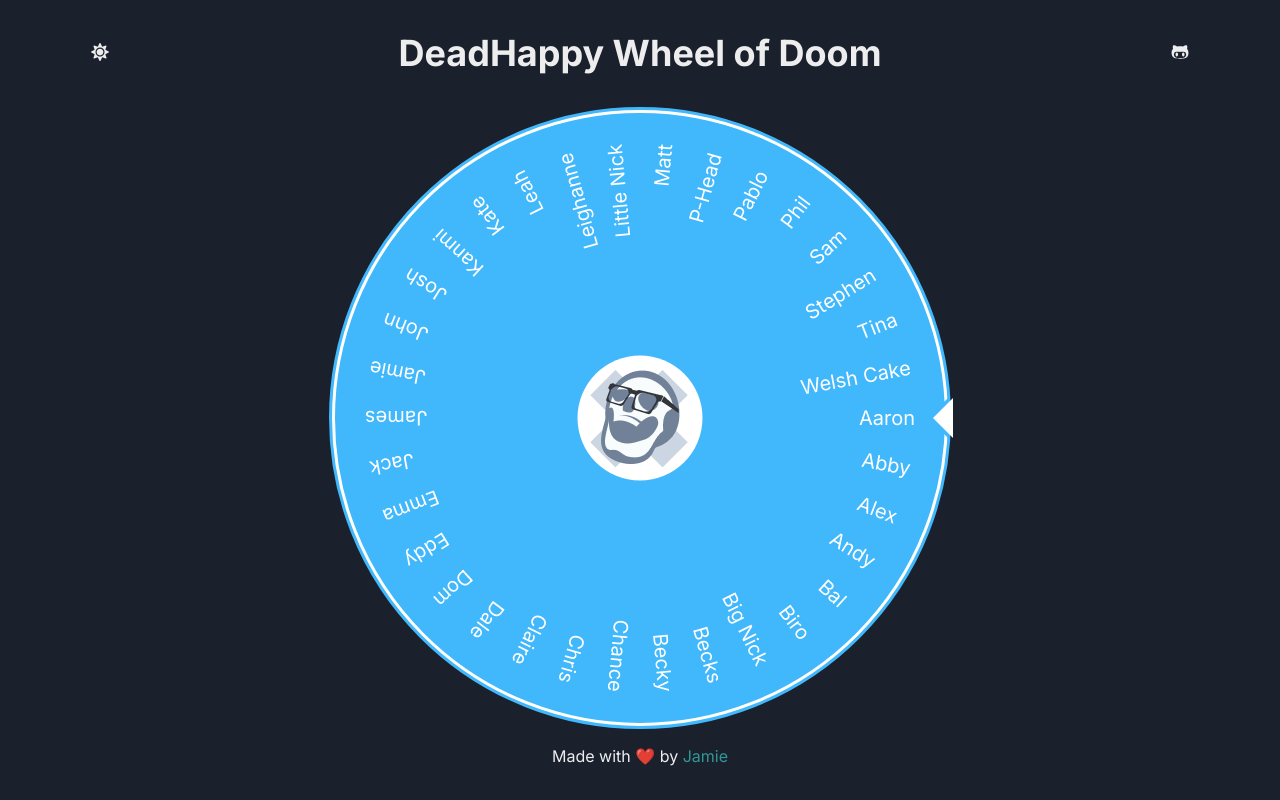
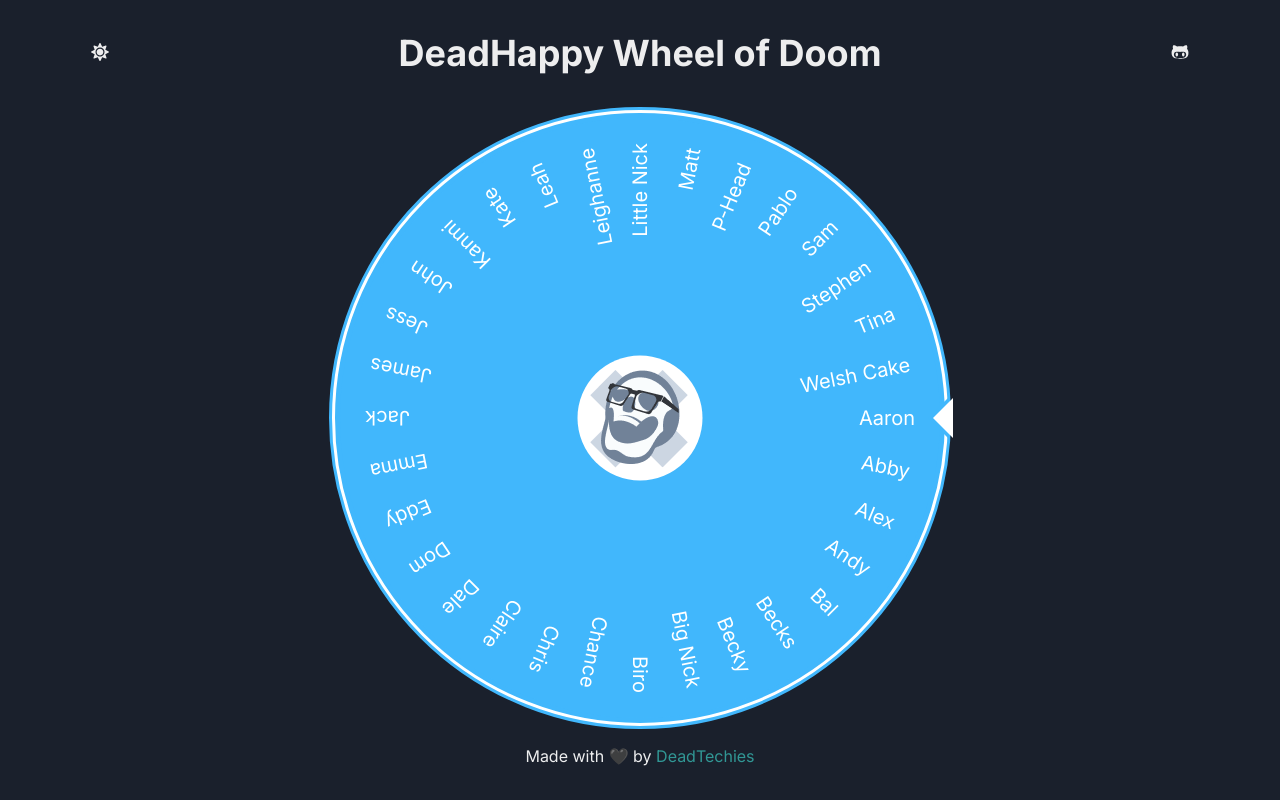
Before and after one commit to deadtechy/wheel-of-doom, a Next.js app: page / in a window 1280 px wide. Built offline with nearby package versions, Linux system fonts and the light colour scheme.

Commit message:
Add ability to disable people & tidy up

```diff
--- a/components/appearance-switcher.js
+++ b/components/appearance-switcher.js
@@ -4,7 +4,7 @@ import {
   useColorMode,
   useColorModeValue,
 } from '@chakra-ui/react';
-import { FaSun, FaMoon } from 'react-icons/fa';
+import { FaMoon, FaSun } from 'react-icons/fa';
 
 export const AppearanceSwitcher = (props) => {
   const { toggleColorMode } = useColorMode();
--- a/components/footer.js
+++ b/components/footer.js
@@ -3,14 +3,14 @@ import { Flex, Link, Text } from '@chakra-ui/react';
 export const Footer = () => (
   <Flex justifyContent="center">
     <Text>
-      Made with ❤️ by{' '}
+      Made with 🖤 by{' '}
       <Link
-        href="https://github.com/jamieweavis"
+        href="https://github.com/dead-happy-tech"
         color="teal.500"
         target="_blank"
         isExternal
       >
-        Jamie
+        DeadTechies
       </Link>
     </Text>
   </Flex>
--- a/components/header.js
+++ b/components/header.js
@@ -9,7 +9,7 @@ export const Header = () => (
     <Heading>DeadHappy Wheel of Doom</Heading>
     <IconButton
       as="a"
-      href={'https://github.com/jamieweavis/wheel-of-doom'}
+      href={'https://github.com/dead-happy-tech/wheel-of-doom'}
       aria-label="GitHub"
       variant="ghost"
       icon={<Icon as={FaGithubAlt} fontSize="lg" />}
--- a/components/index.js
+++ b/components/index.js
@@ -1,4 +1,4 @@
 export * from './appearance-switcher';
+export * from './footer';
+export * from './header';
 export * from './wheel-of-doom';
-export * from './header';
-export * from './footer';
--- a/components/wheel-of-doom.js
+++ b/components/wheel-of-doom.js
@@ -1,28 +1,23 @@
-import { Heading } from '@chakra-ui/react';
 import Image from 'next/image';
 import { useState } from 'react';
 
+import people from '../data/people.json';
 import deadTechy from '../public/dead-techy.png';
-import people from '../data/people.json';
 
 export const WheelOfDoom = () => {
   const [selectedPerson, setSelectedPerson] = useState(null);
+  const enabledPeople = people.filter(({ enabled }) => !!enabled);
+  // TODO: Shuffle array so it's not alphabetical?
 
   const spin = () => {
     if (selectedPerson === null) {
-      setSelectedPerson(Math.floor(Math.random() * people.length));
+      setSelectedPerson(Math.floor(Math.random() * enabledPeople.length));
     } else {
       setSelectedPerson(null, spin);
     }
   };
 
   return (
-    <>
-      {selectedPerson && (
-        <Heading>
-          <h1>{selectedPerson.name}</h1>
-        </Heading>
-      )}
     <div className="wheel-container">
       <div className="logo">
         <Image
@@ -35,12 +30,12 @@ export const WheelOfDoom = () => {
       <div
         className={`wheel ${selectedPerson !== null ? 'spinning' : ''}`}
         style={{
-            '--nb-item': people.length,
+          '--nb-item': enabledPeople.length,
           '--selected-item': selectedPerson,
         }}
         onClick={spin}
       >
-          {people.map((person, index) => (
+        {enabledPeople.map((person, index) => (
           <div
             className="wheel-item"
             key={index}
@@ -51,6 +46,5 @@ export const WheelOfDoom = () => {
         ))}
       </div>
     </div>
-    </>
   );
 };
--- a/data/people.json
+++ b/data/people.json
@@ -1,36 +1,37 @@
 [
-  { "name": "Aaron" },
-  { "name": "Abby" },
-  { "name": "Alex" },
-  { "name": "Andy" },
-  { "name": "Bal" },
-  { "name": "Biro" },
-  { "name": "Big Nick" },
-  { "name": "Becks" },
-  { "name": "Becky" },
-  { "name": "Chance" },
-  { "name": "Chris" },
-  { "name": "Claire" },
-  { "name": "Dale" },
-  { "name": "Dom" },
-  { "name": "Eddy" },
-  { "name": "Emma" },
-  { "name": "Jack" },
-  { "name": "James" },
-  { "name": "Jamie" },
-  { "name": "John" },
-  { "name": "Josh" },
-  { "name": "Kanmi" },
-  { "name": "Kate" },
-  { "name": "Leah" },
-  { "name": "Leighanne" },
-  { "name": "Little Nick" },
-  { "name": "Matt" },
-  { "name": "P-Head" },
-  { "name": "Pablo" },
-  { "name": "Phil" },
-  { "name": "Sam" },
-  { "name": "Stephen" },
-  { "name": "Tina" },
-  { "name": "Welsh Cake" }
+  { "name": "Aaron", "enabled": true },
+  { "name": "Abby", "enabled": true },
+  { "name": "Alex", "enabled": true },
+  { "name": "Andy", "enabled": true },
+  { "name": "Bal", "enabled": true },
+  { "name": "Becks", "enabled": true },
+  { "name": "Becky", "enabled": true },
+  { "name": "Big Nick", "enabled": true },
+  { "name": "Biro", "enabled": true },
+  { "name": "Chance", "enabled": true },
+  { "name": "Chris", "enabled": true },
+  { "name": "Claire", "enabled": true },
+  { "name": "Dale", "enabled": true },
+  { "name": "Dom", "enabled": true },
+  { "name": "Eddy", "enabled": true },
+  { "name": "Emma", "enabled": true },
+  { "name": "Jack", "enabled": true },
+  { "name": "James", "enabled": true },
+  { "name": "Jamie", "enabled": false },
+  { "name": "Jess", "enabled": true },
+  { "name": "John", "enabled": true },
+  { "name": "Josh", "enabled": false },
+  { "name": "Kanmi", "enabled": true },
+  { "name": "Kate", "enabled": true },
+  { "name": "Leah", "enabled": true },
+  { "name": "Leighanne", "enabled": true },
+  { "name": "Little Nick", "enabled": true },
+  { "name": "Matt", "enabled": true },
+  { "name": "P-Head", "enabled": true },
+  { "name": "Pablo", "enabled": true },
+  { "name": "Phil", "enabled": false },
+  { "name": "Sam", "enabled": true },
+  { "name": "Stephen", "enabled": true },
+  { "name": "Tina", "enabled": true },
+  { "name": "Welsh Cake", "enabled": true }
 ]
--- a/styles/globals.css
+++ b/styles/globals.css
@@ -12,11 +12,10 @@ h3,
 h4,
 h5,
 h6 {
-  font-family: 'Inter', sans-serif !important; /* nasty, but it's late and I've had a few beers so yolo init */
+  font-family: 'Inter', sans-serif !important;
 }
 
-/* shameless stolen from https://codesandbox.io/s/github/hadriengerard/spinning-wheel-game-react */
-/* i'll make a better one when it's not 9pm and the night before it needs to be demo'd lol */
+/* https://codesandbox.io/s/github/hadriengerard/spinning-wheel-game-react  */
 :root {
   --wheel-size: 600px;
   --wheel-slice-spacing: 50px;
@@ -137,4 +136,5 @@ h6 {
   margin-top: -50px;
   width: 100px;
   height: 100px;
+  pointer-events: none;
 }
```
Lines whose indentation alone changed are shown as unchanged.
